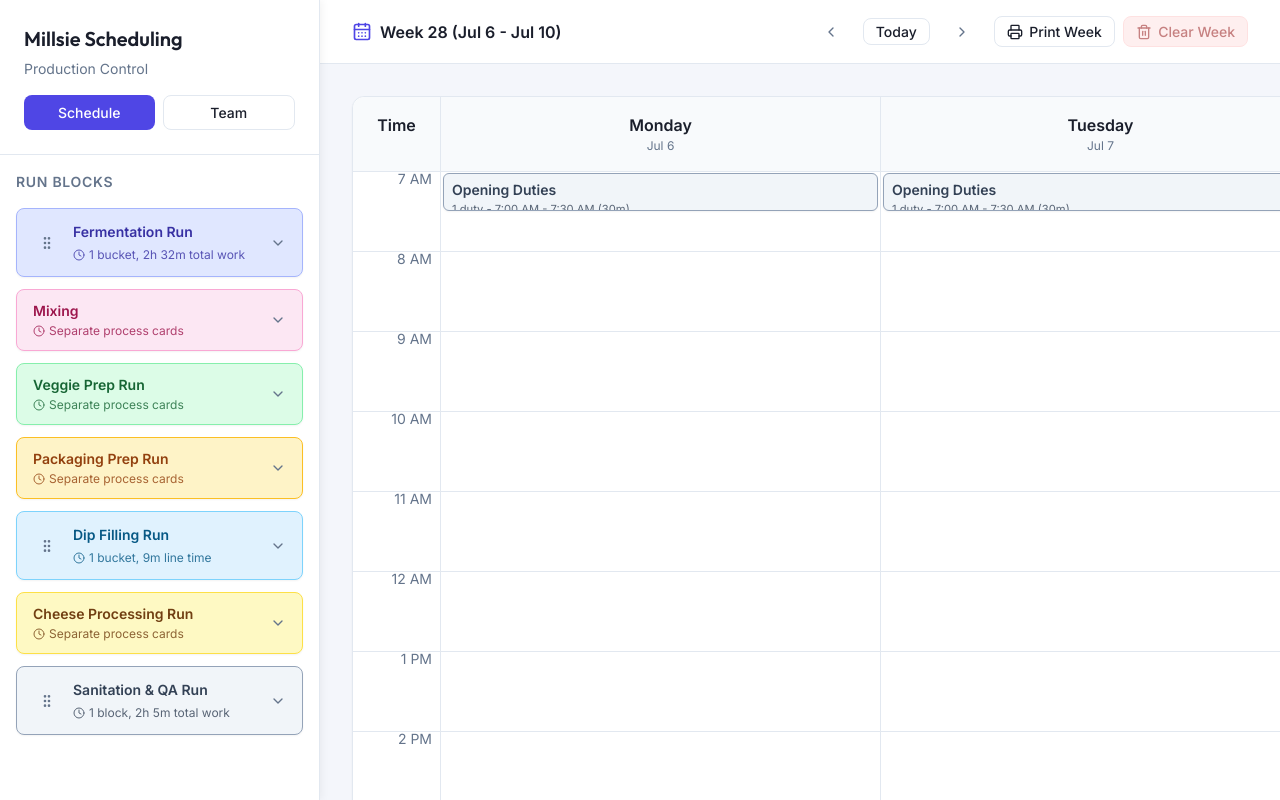
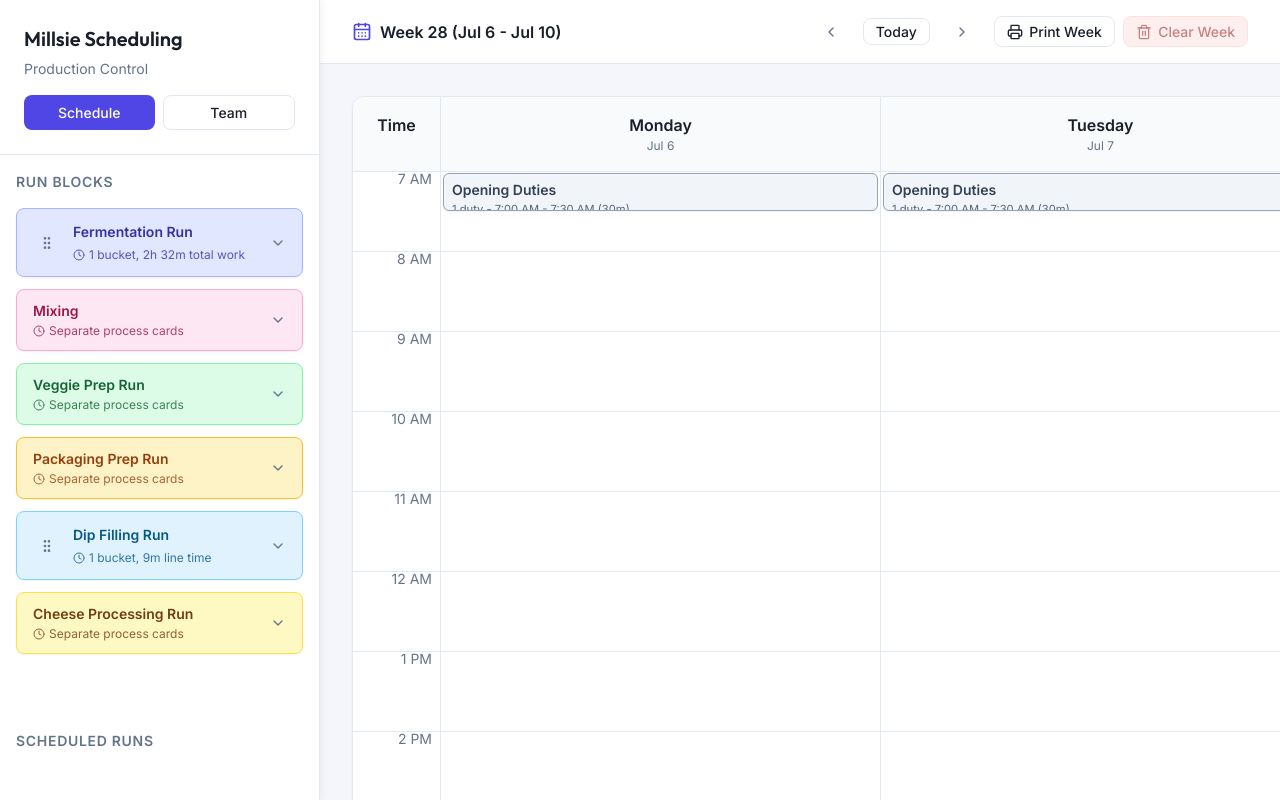
Before and after one commit to kristine-png/MillsieScheduling, a React (Vite) app: page / in a window 1280 px wide. Built offline with nearby package versions, Linux system fonts and the light colour scheme.

Commit message:
Hide sanitation run and adjust closing duties

```diff
--- a/src/App.jsx
+++ b/src/App.jsx
@@ -41,7 +41,7 @@ const DAILY_DUTY_BLOCKS = [
   {
     idPrefix: 'closing-duties',
     taskId: 'task-closing-duties',
-    startHour: 17,
+    startHour: 16,
     startMinute: 15,
     notes: 'Post-op cleaning plus garbage, recycling, cardboard, organics, and general waste.',
   },
@@ -1360,7 +1360,7 @@ export default function App() {
             <div className="sidebar-content" style={{ padding: '1rem' }}>
               <div>
                 <div className="section-title">Run Blocks</div>
-                {runTemplates.map(runTemplate => {
+                {runTemplates.filter(runTemplate => runTemplate.id !== 'run-sanitation-qa').map(runTemplate => {
                   const runSetup = runSetups[runTemplate.id] || { amount: '1', assignments: {} };
                   if (
                     runTemplate.id === 'run-dip-mixing'
```
